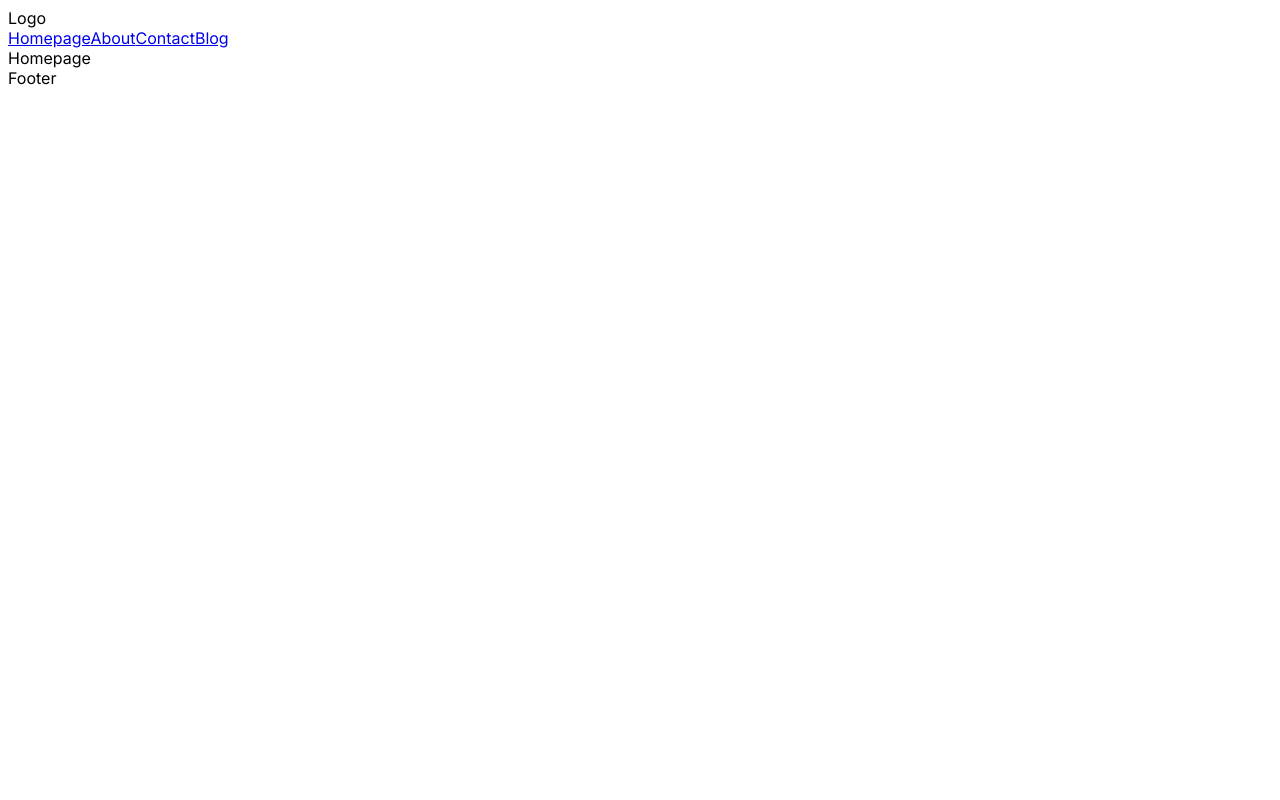
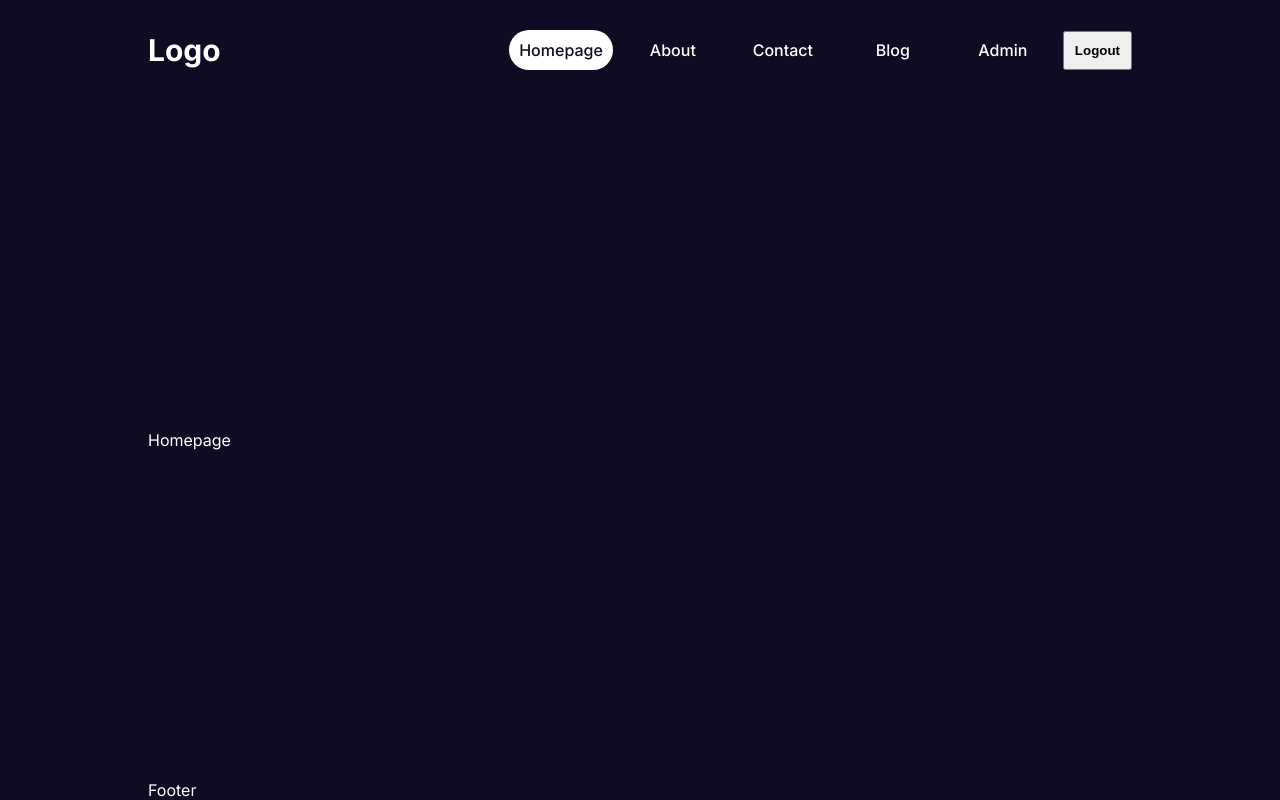
Before and after one commit to evan-earle/next-app-2, a Next.js app: page / in a window 1280 px wide. Built offline with nearby package versions, Linux system fonts and the light colour scheme.

Commit message:
added navbar css

```diff
--- a/src/app/globals.css
+++ b/src/app/globals.css
@@ -0,0 +1,67 @@
+:root {
+  --bg: #0d0c22;
+  --bgSoft: #2d2b42;
+  --text: white;
+  --textSoft: #e5e5e5;
+  --btn: #3673fd;
+}
+
+* {
+  margin: 0;
+  padding: 0;
+  box-sizing: border-box;
+}
+
+body {
+  background-color: var(--bg);
+  color: var(--text);
+}
+
+a {
+  text-decoration: none;
+  color: inherit;
+}
+
+.container {
+  width: 1536px;
+  margin: auto;
+  padding-left: 50px;
+  padding-right: 50px;
+  min-height: 100vh;
+  display: flex;
+  flex-direction: column;
+  justify-content: space-between;
+}
+
+@media (max-width: 1536px) {
+  .container {
+    width: 1366px;
+  }
+}
+@media (max-width: 1366px) {
+  .container {
+    width: 1280px;
+  }
+}
+@media (max-width: 1280px) {
+  .container {
+    width: 1024px;
+    padding-left: 20px;
+    padding-right: 20px;
+  }
+}
+@media (max-width: 1024px) {
+  .container {
+    width: 768px;
+  }
+}
+@media (max-width: 768px) {
+  .container {
+    width: 640px;
+  }
+}
+@media (max-width: 640px) {
+  .container {
+    width: 475px;
+  }
+}
--- a/src/app/layout.js
+++ b/src/app/layout.js
@@ -1,19 +1,25 @@
-import { Inter } from 'next/font/google'
-import './globals.css'
-import Navbar from '@/components/navbar/Navbar'
-import Footer from '@/components/footer/Footer'
+import { Inter } from "next/font/google";
+import "./globals.css";
+import Navbar from "@/components/navbar/Navbar";
+import Footer from "@/components/footer/Footer";
 
-const inter = Inter({ subsets: ['latin'] })
+const inter = Inter({ subsets: ["latin"] });
 
 export const metadata = {
-  title: 'Next App',
-  description: 'Next.js starter app',
-}
+  title: "Next App",
+  description: "Next.js starter app",
+};
 
 export default function RootLayout({ children }) {
   return (
     <html lang="en">
-      <body className={inter.className}><Navbar/>{children}<Footer/></body>
+      <body className={inter.className}>
+        <div className="container">
+          <Navbar />
+          {children}
+          <Footer />
+        </div>
+      </body>
     </html>
-  )
+  );
 }
--- a/src/app/page.jsx
+++ b/src/app/page.jsx
@@ -1,4 +1,5 @@
 const Home = () => {
+  //throw new Error("Error in Home")
   return <div>Homepage</div>;
 };
 
--- a/src/components/navbar/Navbar.jsx
+++ b/src/components/navbar/Navbar.jsx
@@ -1,9 +1,10 @@
 import Links from "./links/Links";
+import styles from "./navbar.module.css";
 
 const Navbar = () => {
   return (
-    <div>
-      <div>Logo</div>
+    <div className={styles.container}>
+      <div className={styles.logo}>Logo</div>
       <div>
         <Links />
       </div>
--- a/src/components/navbar/links/Links.jsx
+++ b/src/components/navbar/links/Links.jsx
@@ -1,19 +1,51 @@
-import Link from "next/link";
+"use client";
 
-const Links = () => {
+import { useState } from "react";
+import styles from "./links.module.css";
+import NavLink from "./navLink/navLink";
+
 const links = [
   { title: "Homepage", path: "/" },
   { title: "About", path: "/about" },
   { title: "Contact", path: "/contact" },
   { title: "Blog", path: "/blog" },
 ];
+
+const Links = () => {
+  const [open, setOpen] = useState(false);
+
+  // temporary
+  const session = true;
+  const isAdmin = true;
+
   return (
-    <div>
+    <div className={styles.container}>
+      <div className={styles.links}>
         {links.map((link) => (
-        <Link href={link.path} key={link.title}>
-          {link.title}
-        </Link>
+          <NavLink item={link} key={link.title} />
         ))}
+        {session ? (
+          <>
+            {isAdmin && <NavLink item={{ title: "Admin", path: "/admin" }} />}
+            <button className={styles.logout}>Logout</button>
+          </>
+        ) : (
+          <NavLink item={{ title: "Login", path: "/login" }} />
+        )}
+      </div>
+      <button
+        className={styles.menuButton}
+        onClick={() => setOpen((prev) => !prev)}
+      >
+        Menu
+      </button>
+      {open && (
+        <div className={styles.mobileLinks}>
+          {links.map((link) => (
+            <NavLink item={link} key={link.title} />
+          ))}
+        </div>
+      )}
     </div>
   );
 };
--- /dev/null
+++ b/src/components/navbar/links/links.module.css
@@ -0,0 +1,42 @@
+.links {
+  display: flex;
+  align-items: center;
+  gap: 10px;
+}
+
+.logout {
+  padding: 10px;
+  cursor: pointer;
+  font-weight: bold;
+}
+
+.menuButton,
+.mobileLinks {
+  display: none;
+}
+
+@media (max-width: 768px) {
+  .links {
+    display: none;
+  }
+  .menuButton {
+    display: block;
+    cursor: pointer;
+    font-size: 30px;
+    font-weight: bold;
+  }
+  .mobileLinks {
+    position: absolute;
+    top: 100px;
+    right: 0;
+    width: 50%;
+    height: calc(100vh - 100px);
+    /* background-color: var(--bg); */
+    background-color: blueviolet;
+    display: flex;
+    flex-direction: column;
+    align-items: center;
+    justify-content: center;
+    gap: 10px;
+  }
+}
--- /dev/null
+++ b/src/components/navbar/links/navLink/navLink.jsx
@@ -0,0 +1,22 @@
+"use client";
+
+import Link from "next/link";
+import styles from "./navLink.module.css";
+import { usePathname } from "next/navigation";
+
+const NavLink = ({ item }) => {
+  const pathName = usePathname();
+
+  return (
+    <Link
+      href={item.path}
+      className={`${styles.container} ${
+        pathName === item.path && styles.active
+      }`}
+    >
+      {item.title}
+    </Link>
+  );
+};
+
+export default NavLink;
--- /dev/null
+++ b/src/components/navbar/links/navLink/navLink.module.css
@@ -0,0 +1,12 @@
+.container {
+  min-width: 100px;
+  padding: 10px;
+  border-radius: 20px;
+  font-weight: 500;
+  text-align: center;
+}
+
+.active {
+  background-color: var(--text);
+  color: var(--bg);
+}
--- /dev/null
+++ b/src/components/navbar/navbar.module.css
@@ -0,0 +1,11 @@
+.container {
+  height: 100px;
+  display: flex;
+  align-items: center;
+  justify-content: space-between;
+}
+
+.logo {
+  font-size: 30px;
+  font-weight: bold;
+}
```
Also changed, not shown: src/app/not-found.jsx (added, +13 -0 lines). Lines whose indentation alone changed are shown as unchanged.
